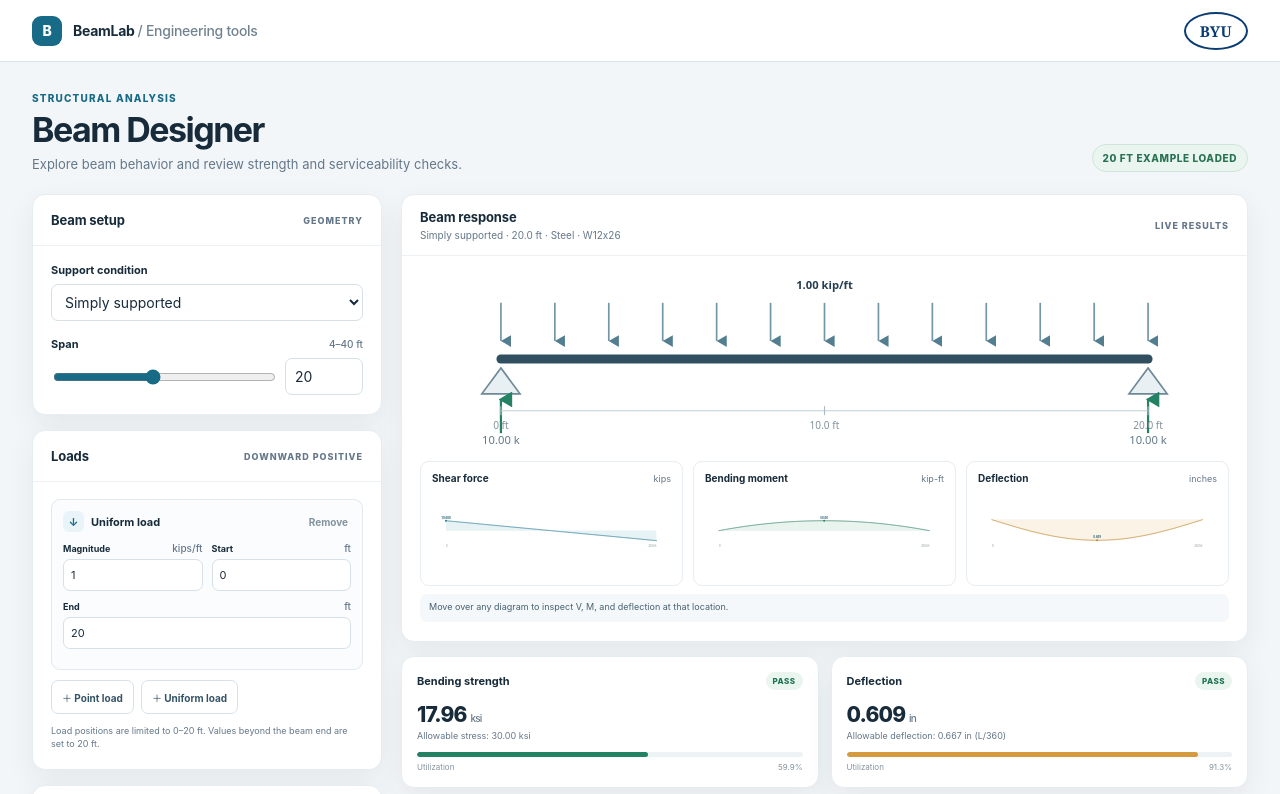
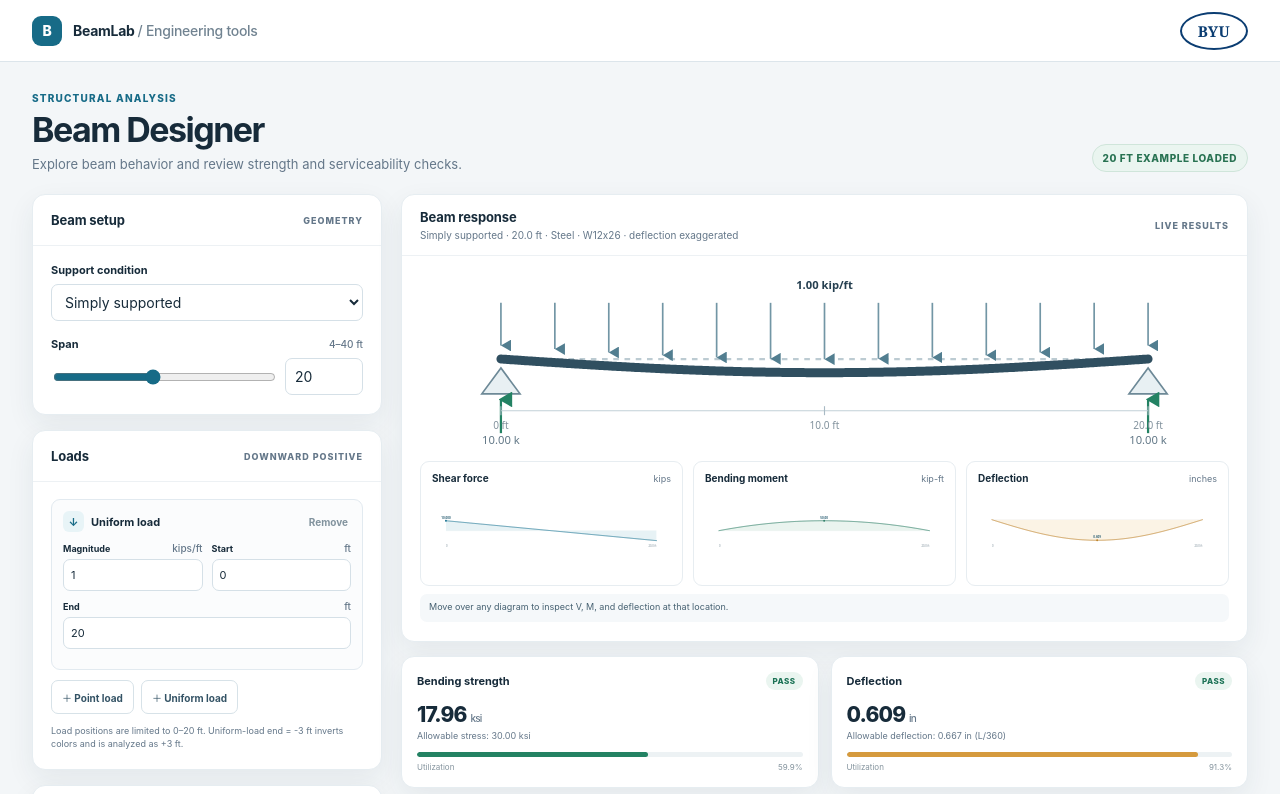
Before and after one commit to Lutin1245/CCE-270, a plain HTML site: page first_app/index.html in a window 1280 px wide. Shown: the top 794 px of the page. Drawn offline with Linux system fonts and the light colour scheme.

Commit message:
Add beam visualization behaviors and plan
Co-authored-by: Copilot <223556219+Copilot@users.noreply.github.com>

```diff
--- a/first_app/index.html
+++ b/first_app/index.html
@@ -26,6 +26,7 @@
 
     * { box-sizing: border-box; }
     body { margin: 0; min-width: 320px; background: #f3f6f8; font-size: 14px; }
+    body.inverted-colors { filter: invert(1); }
     button, input, select { font: inherit; }
     button, select, input { color: var(--ink); }
     button { cursor: pointer; }
@@ -46,7 +47,7 @@
     }
     .brand-sub { color: #718391; font-weight: 450; }
     .byu-badge {
-      width: 64px;
+      width: 68px;
       height: 38px;
       display: grid;
       place-items: center;
@@ -118,6 +119,7 @@
     .svg-label { fill: #627887; font: 10px ui-sans-serif, system-ui, sans-serif; }
     .svg-small { fill: #82929d; font: 9px ui-sans-serif, system-ui, sans-serif; }
     .svg-strong { fill: #253f50; font: 10px ui-sans-serif, system-ui, sans-serif; font-weight: 700; }
+    .svg-pi { fill: #527e90; font: 700 16px Georgia, "Times New Roman", serif; }
     .diagram-grid { display: grid; grid-template-columns: 1fr; gap: 10px; margin-top: 13px; }
     .diagram { min-width: 0; padding: 10px 11px 7px; border: 1px solid #e7edf1; border-radius: 9px; }
     .diagram-head { display: flex; align-items: center; justify-content: space-between; margin-bottom: 2px; }
@@ -174,7 +176,7 @@
 <body>
   <header class="topbar">
     <div class="brand"><span class="brand-mark" aria-hidden="true">B</span><span>BeamLab <span class="brand-sub">/ Engineering tools</span></span></div>
-    <div class="byu-badge" aria-label="BYU">BYU</div>
+    <div class="byu-badge" id="university-badge" aria-label="BYU">BYU</div>
   </header>
 
   <main>
@@ -249,7 +251,7 @@
             <span class="micro-label">Live results</span>
           </div>
           <div class="card-body">
-            <svg id="beam-drawing" class="beam-svg" viewBox="0 0 720 160" role="img" aria-label="Beam, applied loads, and support reactions"></svg>
+            <svg id="beam-drawing" class="beam-svg" viewBox="0 0 720 160" role="img" aria-label="Beam with loads, reactions, and exaggerated deflected shape"></svg>
             <div class="diagram-grid">
               <section class="diagram">
                 <div class="diagram-head"><span class="diagram-title">Shear force</span><span class="diagram-unit">kips</span></div>
@@ -365,7 +367,7 @@
         for (const field of ["position", "start", "end"]) {
           const input = entry.querySelector('[data-field="' + field + '"]');
           if (!input) continue;
-          input.min = "0";
+          input.min = field === "end" && entry.dataset.kind === "uniform" ? "-3" : "0";
           input.max = String(L);
           if (clampValues && input.value !== "" && Number(input.value) > L) {
             input.value = String(L);
@@ -373,7 +375,7 @@
         }
       }
       document.querySelector("#load-limit-note").textContent =
-        "Load positions are limited to 0–" + L + " ft. Values beyond the beam end are set to " + L + " ft.";
+        "Load positions are limited to 0–" + L + " ft. Uniform-load end = -3 ft inverts colors and is analyzed as +3 ft.";
     }
 
     function restoreExample() {
@@ -387,6 +389,30 @@
       recalculate();
     }
 
+    function updateColorInversion() {
+      const invert = Array.from(loadList.children).some(entry => {
+        if (entry.dataset.kind !== "uniform") return false;
+        const end = entry.querySelector('[data-field="end"]');
+        return end && Number(end.value) === -3;
+      });
+      document.body.classList.toggle("inverted-colors", invert);
+    }
+
+    function isPrimeSpan(value) {
+      if (!Number.isInteger(value) || value < 2) return false;
+      for (let divisor = 2; divisor * divisor <= value; divisor++) {
+        if (value % divisor === 0) return false;
+      }
+      return true;
+    }
+
+    function updateUniversityBadge() {
+      const badge = document.querySelector("#university-badge");
+      const name = isPrimeSpan(Number(spanNumber.value)) ? "Utah" : "BYU";
+      badge.textContent = name;
+      badge.setAttribute("aria-label", name);
+    }
+
     function readInputs() {
       const L = Number(spanNumber.value);
       if (!Number.isFinite(L) || L < 4 || L > 40) throw new Error("Span must be between 4 and 40 ft.");
@@ -394,9 +420,17 @@
       for (const entry of loadList.children) {
         const values = {};
         for (const input of entry.querySelectorAll("input")) {
-          values[input.dataset.field] = Number(input.value);
-          if (!Number.isFinite(values[input.dataset.field]) || values[input.dataset.field] < 0) {
+          const field = input.dataset.field;
+          const rawValue = Number(input.value);
+          if (!Number.isFinite(rawValue)) {
+            throw new Error("Load magnitudes and positions must be finite numbers.");
+          }
+          if (entry.dataset.kind === "uniform" && field === "end" && rawValue === -3) {
+            values[field] = rawValue * -1;
+          } else if (rawValue < 0) {
             throw new Error("Load magnitudes and positions must be finite, non-negative numbers.");
+          } else {
+            values[field] = rawValue;
           }
         }
         if (entry.dataset.kind === "point") {
@@ -540,18 +574,39 @@
       const svg = document.querySelector("#beam-drawing");
       const left = 72, right = 648, y = 81, width = right - left;
       const xpx = x => left + width * x / state.L;
+      const maxDeflection = Math.max(...result.points.map(point => Math.abs(point.deflection)));
+      const deflectionScale = maxDeflection > 0 ? Math.min(20, 30 / maxDeflection) : 0;
+      const beamYAt = x => {
+        let upperIndex = result.points.findIndex(point => point.x >= x);
+        if (upperIndex < 0) upperIndex = result.points.length - 1;
+        const upper = result.points[upperIndex];
+        const lower = result.points[Math.max(0, upperIndex - 1)];
+        const ratio = upper.x === lower.x ? 0 : (x - lower.x) / (upper.x - lower.x);
+        const deflection = lower.deflection + (upper.deflection - lower.deflection) * ratio;
+        return y + deflection * deflectionScale;
+      };
+      const beamPath = result.points.map((point, index) =>
+        (index === 0 ? "M" : "L") + xpx(point.x).toFixed(2) + " " + beamYAt(point.x).toFixed(2)
+      ).join(" ");
       const loadArrows = [];
+      const downwardMarker = (pixelX, beamX, magnitude, color, strokeWidth) => {
+        if (magnitude === 3.14) {
+          return '<text x="' + pixelX + '" y="' + (beamYAt(beamX) - 5) + '" text-anchor="middle" class="svg-pi">π</text>';
+        }
+        return '<line x1="' + pixelX + '" y1="31" x2="' + pixelX + '" y2="' + (beamYAt(beamX) - 12) + '" stroke="' + color + '" stroke-width="' + strokeWidth + '" marker-end="url(#arrow-down)"/>';
+      };
       for (const load of state.loads) {
         if (load.kind === "point") {
           const x = xpx(load.position);
-          loadArrows.push('<line x1="' + x + '" y1="31" x2="' + x + '" y2="65" stroke="#527e90" stroke-width="2" marker-end="url(#arrow-down)"/>');
+          loadArrows.push(downwardMarker(x, load.position, load.magnitude, "#527e90", 2));
           loadArrows.push('<text x="' + x + '" y="23" text-anchor="middle" class="svg-strong">' + fmt(load.magnitude, 1) + ' k</text>');
         } else if (load.magnitude > 0 && load.end > load.start) {
           const a = xpx(load.start), b = xpx(load.end);
           const count = Math.max(2, Math.floor((b - a) / 50) + 1);
           for (let i = 0; i <= count; i++) {
             const x = a + (b - a) * i / count;
-            loadArrows.push('<line x1="' + x + '" y1="31" x2="' + x + '" y2="65" stroke="#7296a5" stroke-width="1.5" marker-end="url(#arrow-down)"/>');
+            const beamX = state.L * (x - left) / width;
+            loadArrows.push(downwardMarker(x, beamX, load.magnitude, "#7296a5", 1.5));
           }
           loadArrows.push('<text x="' + ((a + b) / 2) + '" y="19" text-anchor="middle" class="svg-strong">' + fmt(load.magnitude, 2) + ' kip/ft</text>');
         }
@@ -564,8 +619,8 @@
         : '<line x1="' + (left + 30) + '" y1="141" x2="' + (left + 30) + '" y2="114" stroke="#238263" stroke-width="2" marker-end="url(#arrow-up)"/><text x="' + (left + 30) + '" y="155" text-anchor="middle" class="svg-label">' + fmt(result.reactions.left, 2) + ' k</text><text x="' + (left + 40) + '" y="42" class="svg-label">Fixed-end M = ' + fmt(result.reactions.fixedMoment, 2) + ' kip-ft</text>';
       const middle = xpx(state.L / 2);
       const ticks = '<line x1="' + left + '" y1="127" x2="' + right + '" y2="127" stroke="#c2d0d7"/><line x1="' + left + '" y1="123" x2="' + left + '" y2="131" stroke="#a9bac4"/><line x1="' + middle + '" y1="123" x2="' + middle + '" y2="131" stroke="#a9bac4"/><line x1="' + right + '" y1="123" x2="' + right + '" y2="131" stroke="#a9bac4"/><text x="' + left + '" y="143" text-anchor="middle" class="svg-small">0 ft</text><text x="' + middle + '" y="143" text-anchor="middle" class="svg-small">' + fmt(state.L / 2, 1) + ' ft</text><text x="' + right + '" y="143" text-anchor="middle" class="svg-small">' + fmt(state.L, 1) + ' ft</text>';
-      svg.innerHTML = '<defs><marker id="arrow-down" markerWidth="7" markerHeight="7" refX="3.5" refY="6" orient="auto"><path d="M0 0 L7 0 L3.5 6 Z" fill="#527e90"/></marker><marker id="arrow-up" markerWidth="7" markerHeight="7" refX="3.5" refY="1" orient="auto"><path d="M0 6 L7 6 L3.5 0 Z" fill="#238263"/></marker></defs><line x1="' + left + '" y1="' + y + '" x2="' + right + '" y2="' + y + '" stroke="#304f60" stroke-width="8" stroke-linecap="round"/>' + loadArrows.join("") + supportDraw + reactionDraw + ticks;
-      document.querySelector("#beam-summary").textContent = (state.support === "simple" ? "Simply supported" : "Cantilever · fixed left") + " · " + fmt(state.L, 1) + " ft · " + state.section.name;
+      svg.innerHTML = '<defs><marker id="arrow-down" markerWidth="7" markerHeight="7" refX="3.5" refY="6" orient="auto"><path d="M0 0 L7 0 L3.5 6 Z" fill="#527e90"/></marker><marker id="arrow-up" markerWidth="7" markerHeight="7" refX="3.5" refY="1" orient="auto"><path d="M0 6 L7 6 L3.5 0 Z" fill="#238263"/></marker></defs><line x1="' + left + '" y1="' + y + '" x2="' + right + '" y2="' + y + '" stroke="#bccbd2" stroke-width="2" stroke-dasharray="5 5"/><path d="' + beamPath + '" fill="none" stroke="#304f60" stroke-width="8" stroke-linecap="round" stroke-linejoin="round"/>' + loadArrows.join("") + supportDraw + reactionDraw + ticks;
+      document.querySelector("#beam-summary").textContent = (state.support === "simple" ? "Simply supported" : "Cantilever · fixed left") + " · " + fmt(state.L, 1) + " ft · " + state.section.name + " · deflection exaggerated";
     }
 
     function drawChart(id, key, state, result) {
@@ -649,6 +704,8 @@
     }
 
     function recalculate() {
+      updateColorInversion();
+      updateUniversityBadge();
       try {
         errorBox.classList.remove("visible");
         const state = readInputs();
```
Also changed, not shown: 6 other files.
